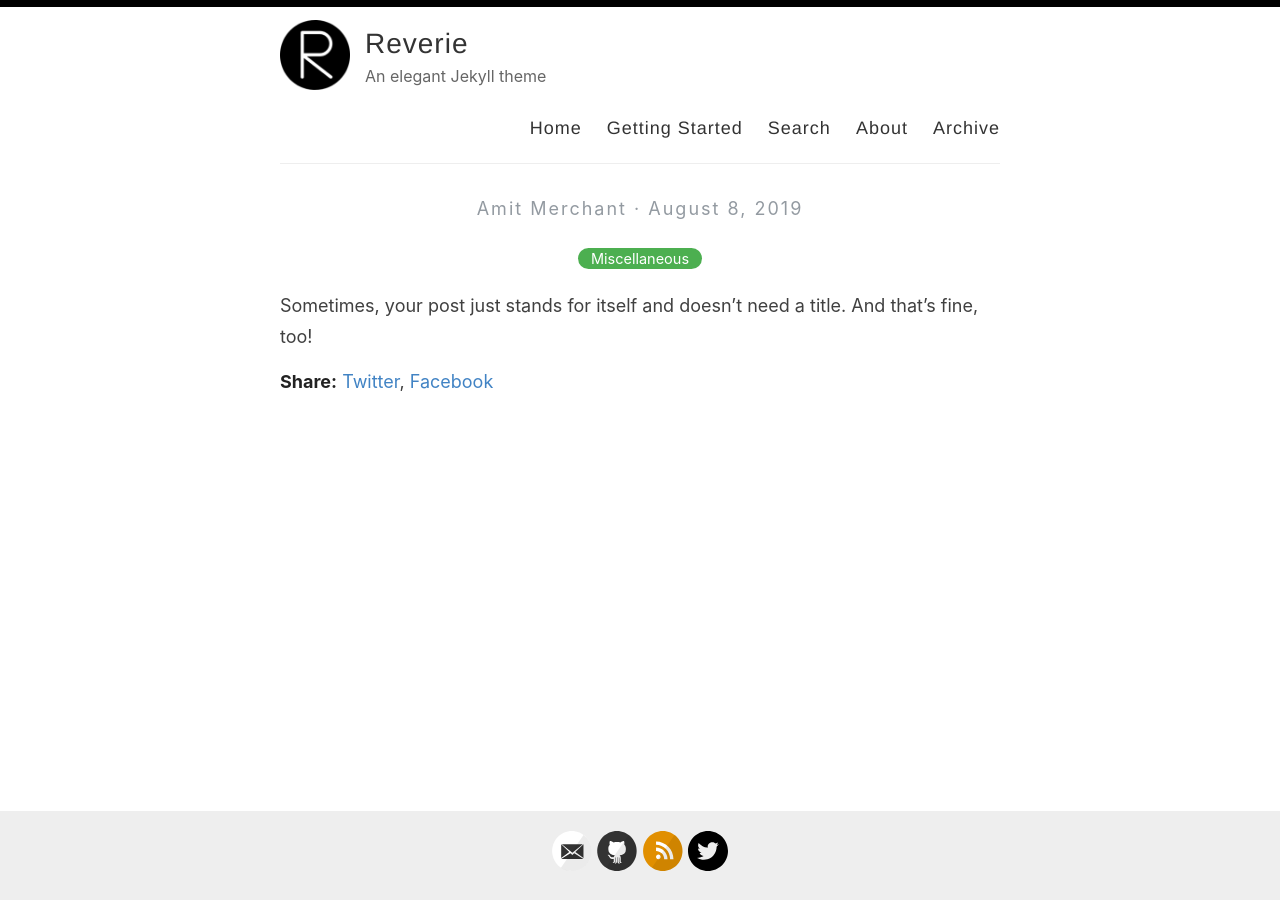
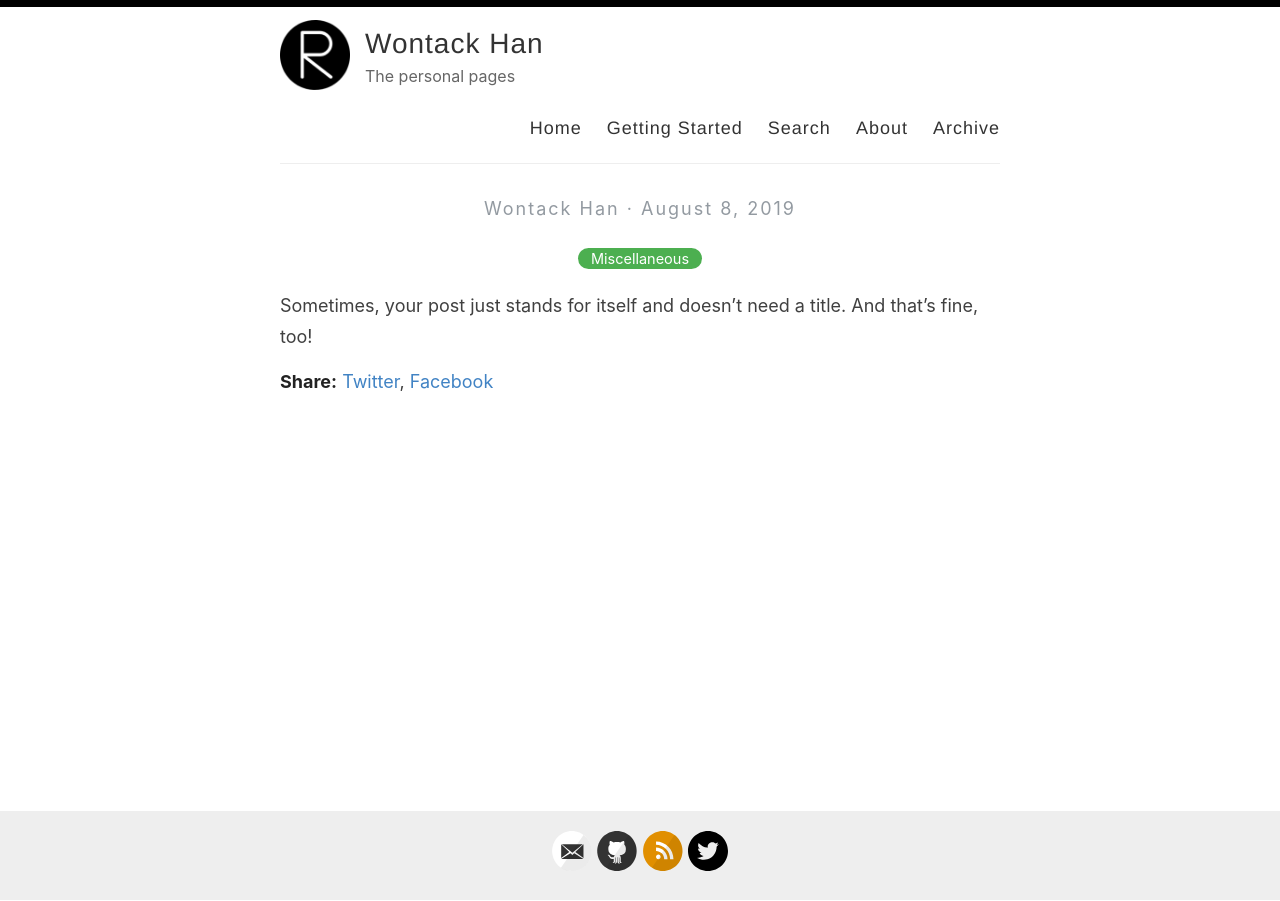
Before and after one commit to wthanone/wthanone.github.io, a Jekyll site: the page built from _posts/2019-08-08-no-title-posts.md, in a window 1280 px wide. Built offline with Jekyll 4.4.1, drawn with Linux system fonts in a browser that asks for light colours.

Commit message:
init for wontack Han

```diff
--- a/_config.yml
+++ b/_config.yml
@@ -3,13 +3,13 @@
 #
 
 # Name of your site (displayed in the header)
-name: Reverie
+name: Wontack Han
 
 # Name of the author
-author: Amit Merchant
+author: Wontack Han
 
 # Short bio or description (displayed in the header)
-description: An elegant Jekyll theme
+description: The personal pages
 
 # URL of your avatar or profile pic (you could use your GitHub profile pic)
 avatar: /images/reverie.png
@@ -21,10 +21,9 @@ avatar: /images/reverie.png
 # Includes an icon in the footer for each username you enter
 footer-links:
   dribbble:
-  email: amit.d.merchant@gmail.com
+  email: hanwon@gmail.com
   facebook:
-  flickr:
-  github: amitmerchant1990/reverie
+  github: wthanone
   instagram:
   linkedin:
   pinterest:
@@ -41,21 +40,21 @@ footer-links:
 disqus:
 
 # Enter your Google Analytics web tracking code (e.g. UA-2110908-2) to activate tracking
-google_analytics: UA-43339302-11
+#google_analytics: UA-43339302-11
 
 # For newer "GA4" analytics, use the following instead of the "UA" entry above
-#google_analytics_ga4: G-GABC1DEFG
+#google_analytics_ga4: G-QF6KCHJMVR
 
 # Your website URL (e.g. http://amitmerchant1990.github.io or http://www.amitmerchant.com)
 # Used for Sitemap.xml and your RSS feed
-url: http://www.amitmerchant.com/reverie
-enforce_ssl: https://www.amitmerchant.com/reverie
+url: http://wontackhan.me
+enforce_ssl: https://wontackhan.me
 
 # If you're hosting your site at a Project repository on GitHub pages
 # (http://yourusername.github.io/repository-name)
 # and NOT your User repository (http://yourusername.github.io)
 # then add in the baseurl here, like this: "/repository-name"
-baseurl: "/reverie"
+baseurl: "/"
 
 #
 # !! You don't need to change any of the configuration flags below !!
```
